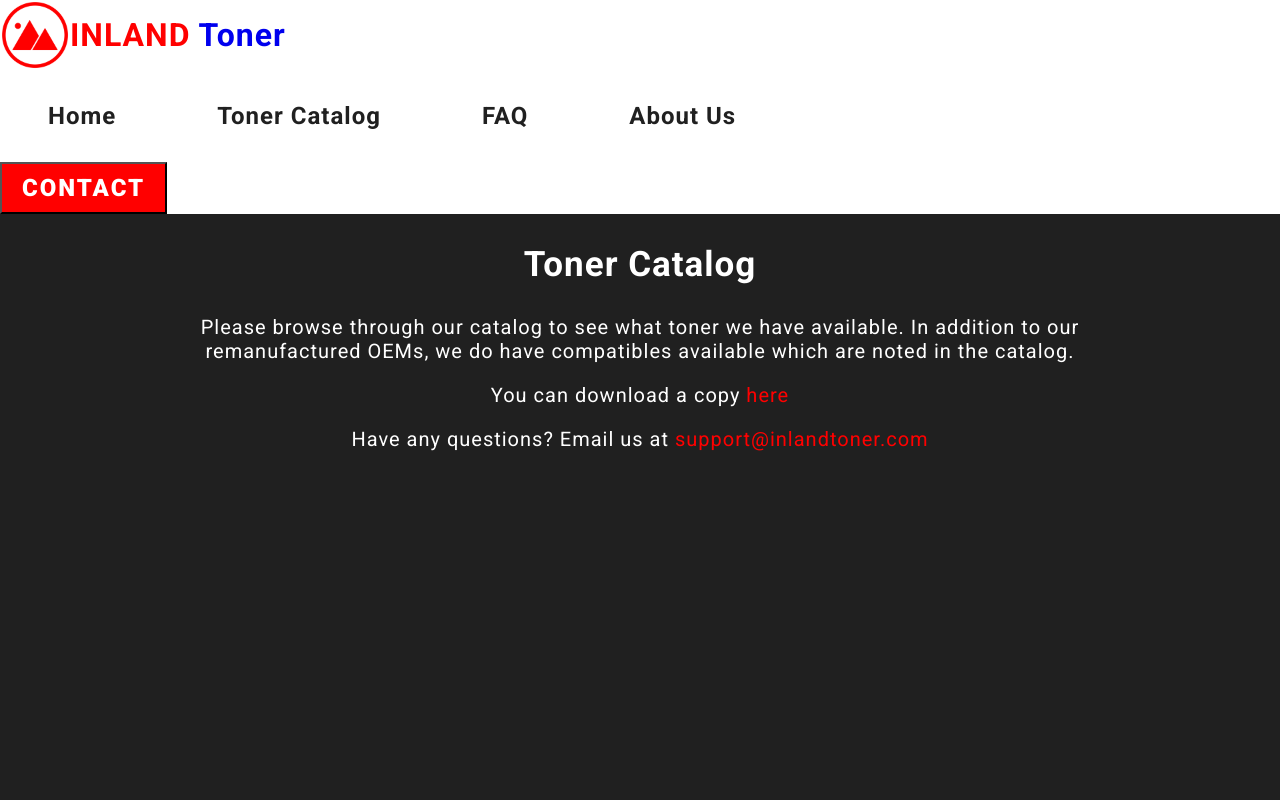
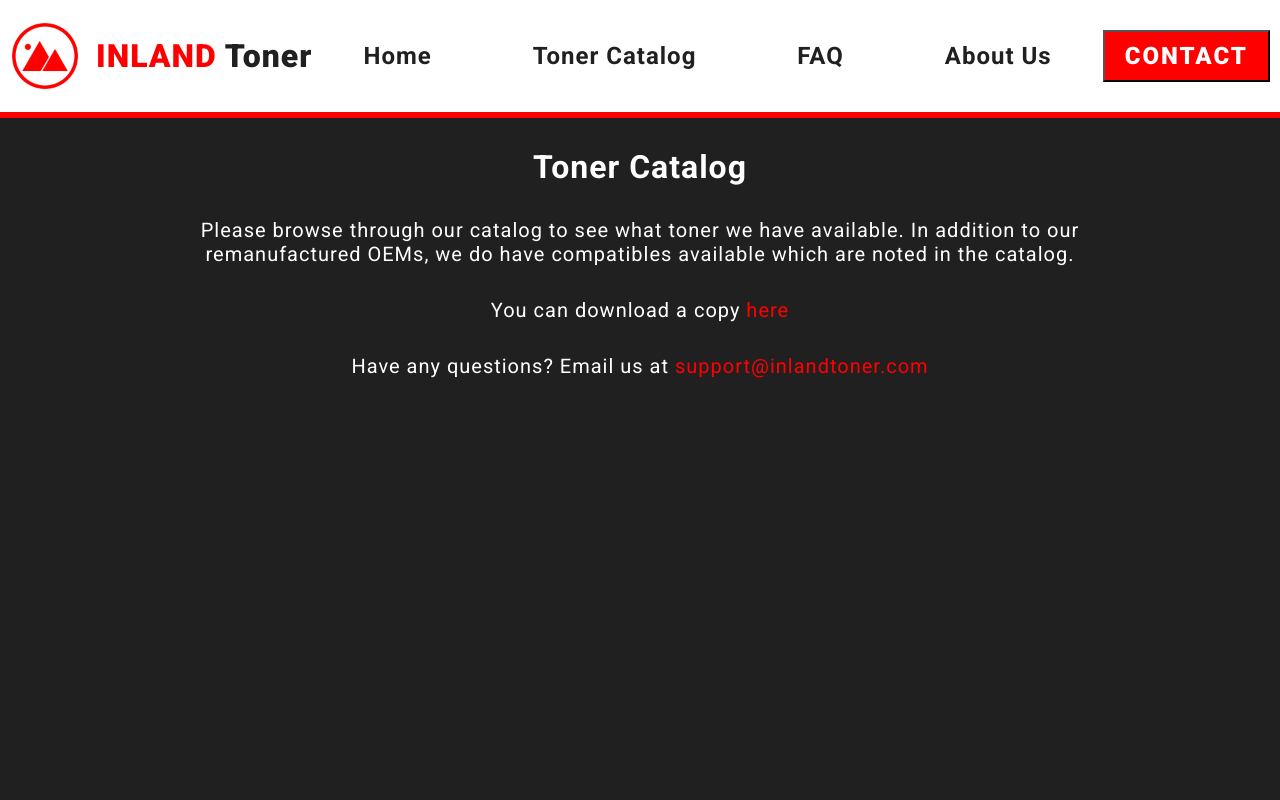
Before and after one commit to nicknavv/InlandTonerWeb, a plain HTML site: page toner.html in a window 1280 px wide. Shown: the top 800 px of the page. Drawn offline with Linux system fonts and the light colour scheme.

Commit message:
updated html and css

```diff
--- a/inlandstyles.css
+++ b/inlandstyles.css
@@ -381,13 +381,13 @@ span {
 }
 
 .toner h1 {
-  font-size: 35px;
-  margin-bottom: 30px;
+  font-size: 2rem;
+  margin-bottom: 2rem;
 }
 
 .toner p {
   font-size: 20px;
-  margin-bottom: 20px;
+  margin-bottom: 2rem;
 }
 
 .toner .pdf-content {
@@ -415,11 +415,10 @@ span {
   padding: 20px 40px;
   background-color: var(--red);
   letter-spacing: 2px;
-  border-radius: 20px;
   cursor: pointer;
   font-weight: 900;
   font-size: 30px;
-  color: white;
+  color: #fff;
   margin-top: 30px;
   margin-bottom: 50px;
 }
--- a/toner.html
+++ b/toner.html
@@ -24,7 +24,7 @@ Version 2.0
 
 <body>
 
-  <header>
+  <headeri id="main-nav">
 
     <div class="logo">
       <a href="index.html">
@@ -41,7 +41,7 @@ Version 2.0
       </ul>
     </nav>
     <button class="nav-cta"><a href="quote.html">CONTACT</a></button>
-  </header>
+  </headeri>
 
   <section class="toner">
       <h1>Toner Catalog</h1>
@@ -100,7 +100,7 @@ Version 2.0
       </div>
     </div>
     <div class="footer-bottom">
-        <h5>&copy; INLAND Toner 2020 | Designed by NEXTapp.</h5>
+        <h5>&copy; INLAND Toner 2020 | Designed by nextapp.</h5>
     </div>
 </footer>
 
```
